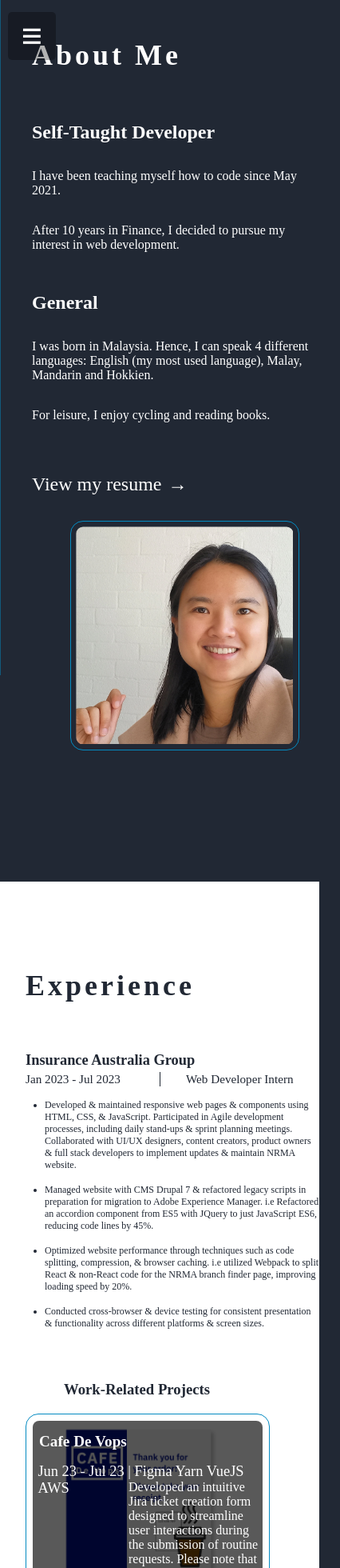
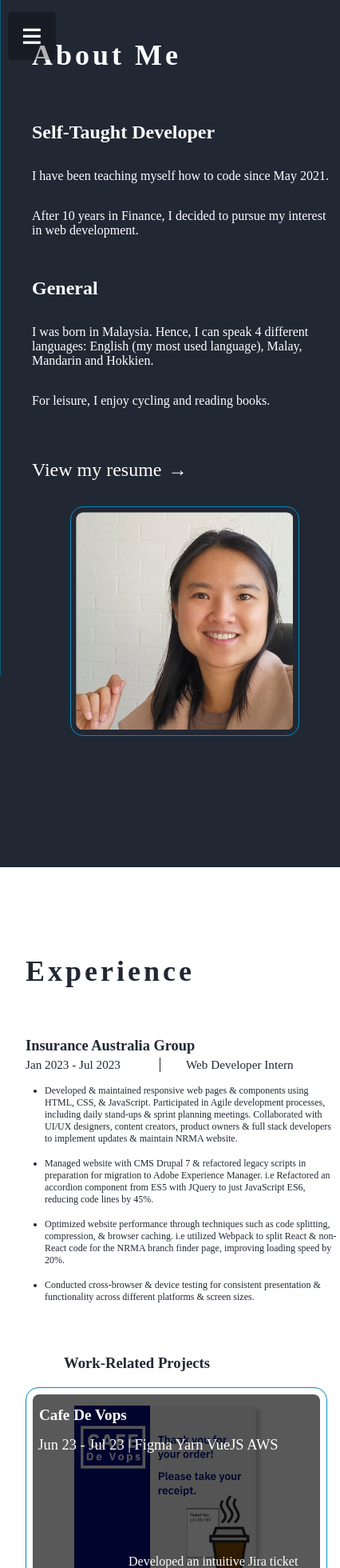
Before and after one commit to wteo/resumev2, a React (Create React App) app: page / in a window 390 px wide. Shown: the top 1960 px of the page at 80% size, 426 px wide, since content can reach past the window. Built offline with nearby package versions, Linux system fonts and the light colour scheme.

Commit message:
updated styling

```diff
--- a/src/components/Projects/Project.module.css
+++ b/src/components/Projects/Project.module.css
@@ -53,10 +53,3 @@
     margin-left: 7.5rem;
     padding: 0.5rem;
 }
-
-@media (max-width: 780px) {
-    .image {
-        width:  18rem;
-        height: 18rem;
-    }
-}
```
